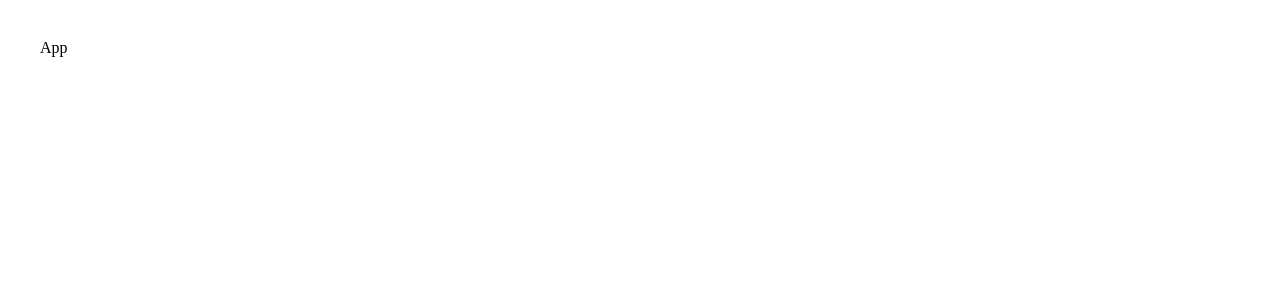
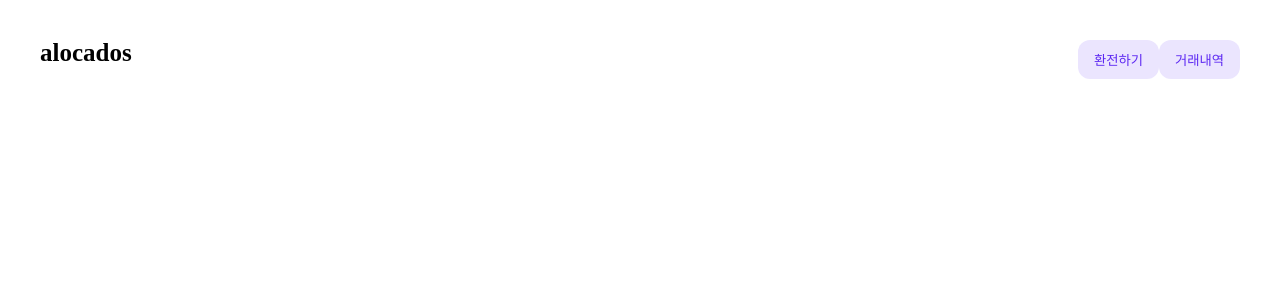
Before and after one commit to SSSunmin/alocados-frontend-task, a React (Create React App) app: page / in a window 1280 px wide. Shown: the top 300 px of the page. Built offline with nearby package versions, Linux system fonts and the light colour scheme.

Commit message:
feat: Add Header Layout

```diff
--- a/src/App.tsx
+++ b/src/App.tsx
@@ -1,8 +1,13 @@
 import React from 'react';
 import './App.css';
+import Header from './components/Header';
 
 function App() {
-	return <div className="App">App</div>;
+	return (
+		<div className="App">
+			<Header />
+		</div>
+	);
 }
 
 export default App;
--- /dev/null
+++ b/src/components/Header.tsx
@@ -0,0 +1,13 @@
+import React from 'react';
+import NavBar from './NavBar';
+import { LogoTitle, Topbar } from './styled-components';
+
+const Header = () => {
+	return (
+		<Topbar>
+			<LogoTitle>alocados</LogoTitle>
+			<NavBar />
+		</Topbar>
+	);
+};
+export default Header;
--- /dev/null
+++ b/src/components/NavBar.tsx
@@ -0,0 +1,19 @@
+import React from 'react';
+import styled from 'styled-components';
+
+const NavButton = styled.button`
+	padding: 10px 16px;
+	border: none;
+	border-radius: 12px;
+	background-color: rgba(93, 40, 242, 0.12);
+	color: #5d28f2;
+`;
+const NavBar = () => {
+	return (
+		<div>
+			<NavButton>환전하기</NavButton>
+			<NavButton>거래내역</NavButton>
+		</div>
+	);
+};
+export default NavBar;
--- /dev/null
+++ b/src/components/styled-components.ts
@@ -0,0 +1,11 @@
+import styled from 'styled-components';
+
+export const LogoTitle = styled.span`
+	font-weight: bold;
+	font-size: 25px;
+`;
+
+export const Topbar = styled.div`
+	display: flex;
+	justify-content: space-between;
+`;
```
